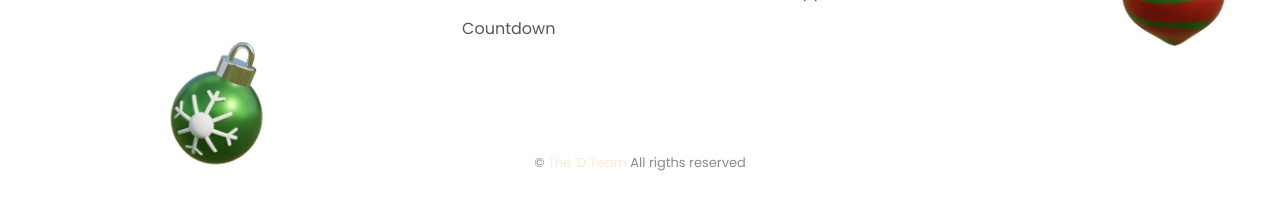
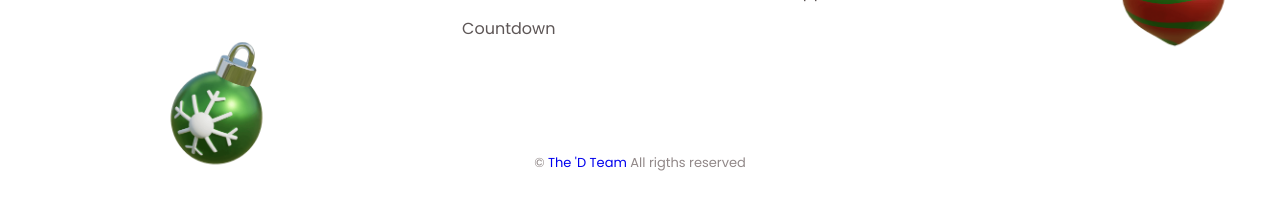
Before and after one commit to thedteam/christmas, a plain HTML site: page index.html in a window 1280 px wide. Shown: the part 4897-5106 px from the top of the page. Drawn offline with nearby package versions, Linux system fonts and the light colour scheme; files that its build step writes are made by us from their sources; a script that the page names is missing.

Commit message:
Update index.html

```diff
--- a/index.html
+++ b/index.html
@@ -379,7 +379,7 @@
                 <img src="assets/img/footer2.png" alt="" class="footer__img2" ondragstart="return false;">
             </div>
 
-            <span class="footer__copy">&#169; <a href="https://bit.ly/thedteam" style="color: antiquewhite;">The 'D Team</a> All rigths reserved</span>
+            <span class="footer__copy">&#169; <a href="https://bit.ly/thedteam">The 'D Team</a> All rigths reserved</span>
         </footer>
 
         <audio autoplay>
```
